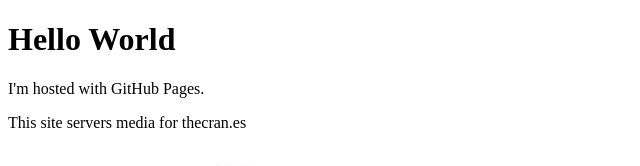
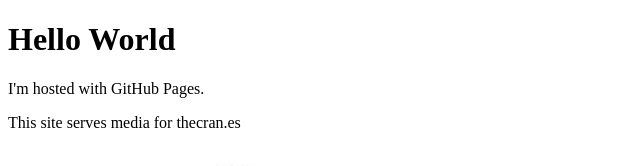
Before and after one commit to daveycraney/daveycraney.github.io, a plain HTML site: page index.html in a window 1280 px wide. Shown: the top 166 px of the page, 0-640 px from the left. Drawn offline with Linux system fonts and the light colour scheme.

Commit message:
typo fix

```diff
--- a/index.html
+++ b/index.html
@@ -3,7 +3,7 @@
 <body>
 <h1>Hello World</h1>
 <p>I'm hosted with GitHub Pages.</p>
-<p>This site servers media for thecran.es</p>
+<p>This site serves media for thecran.es</p>
 <p><img src="/images/David_Crane.jpg" alt="David Crane" /></p>
 </body>
 </html>
```
